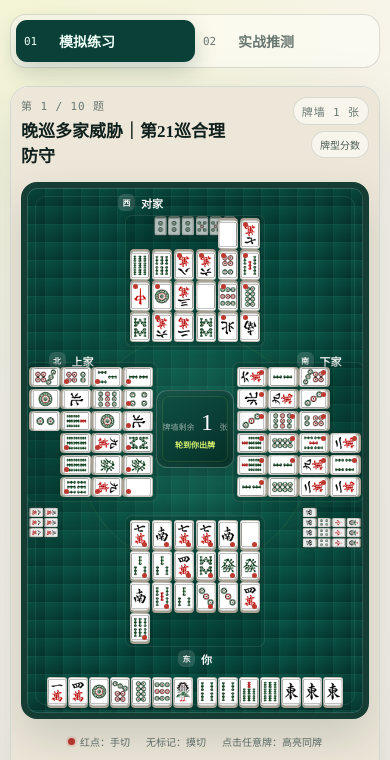
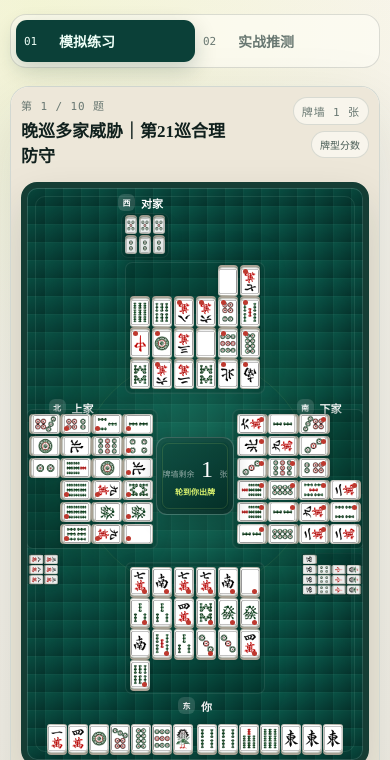
Before and after one commit to xuan9527zz/mahjong-helper, a website: page defense-trainer/index.html in a window 390 px wide. Shown: the part 84-844 px from the top of the page. Drawn offline with Linux system fonts and the light colour scheme.

Commit message:
Stack top melds upward on iPhone

```diff
--- a/defense-trainer/index.html
+++ b/defense-trainer/index.html
@@ -9,7 +9,7 @@
       content="根据牌河、副露、过胡与包三家风险，练习广东麻将防点炮。"
     />
     <title>广东麻将防点炮训练器</title>
-    <link rel="stylesheet" href="./styles.css?v=0.1.25" />
+    <link rel="stylesheet" href="./styles.css?v=0.1.26" />
     <link rel="stylesheet" href="./styles-feedback.css?v=0.1.20" />
   </head>
   <body>
--- a/defense-trainer/styles.css
+++ b/defense-trainer/styles.css
@@ -1468,6 +1468,7 @@ dialog ol {
   }
 
   .seat-top {
+    grid-template-rows: auto auto 1fr;
     padding: 6px 3px 0;
   }
 
@@ -1583,12 +1584,16 @@ dialog ol {
   }
 
   .seat-top .meld-zone {
-    top: 27px;
-    left: 50%;
-    flex-direction: row;
-    flex-wrap: nowrap;
-    transform: translateX(-50%) scale(0.62);
-    transform-origin: top center;
+    position: relative;
+    top: auto;
+    left: auto;
+    align-self: start;
+    justify-self: start;
+    flex-direction: column-reverse;
+    margin: -2px 0 4px 3px;
+    transform: none;
+    --tile-w: 12px;
+    --tile-h: 17px;
   }
 
   .seat-top .meld {
```
Also changed, not shown: defense-trainer/tests/static-site.test.js (+5 -3 lines).
